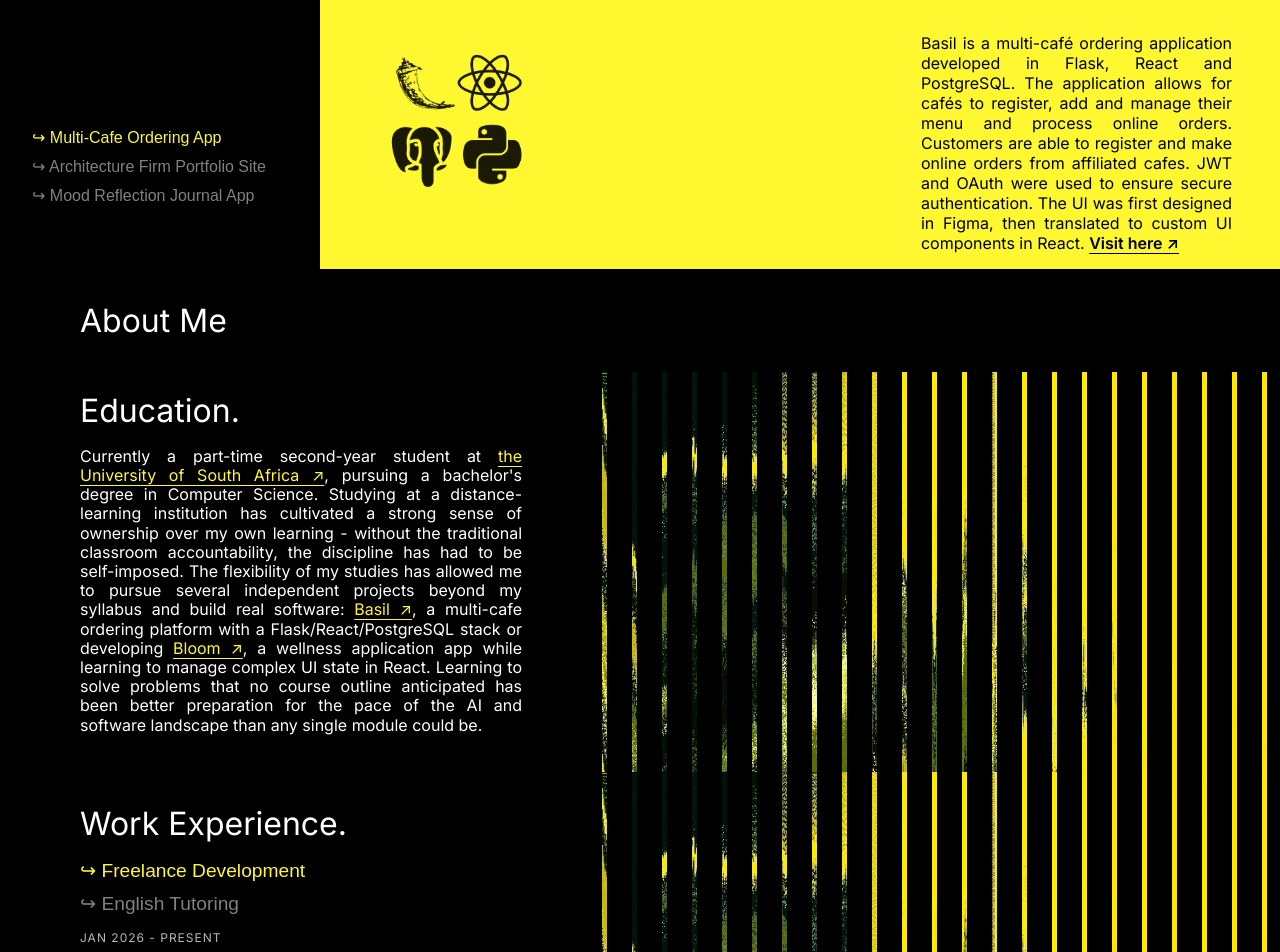
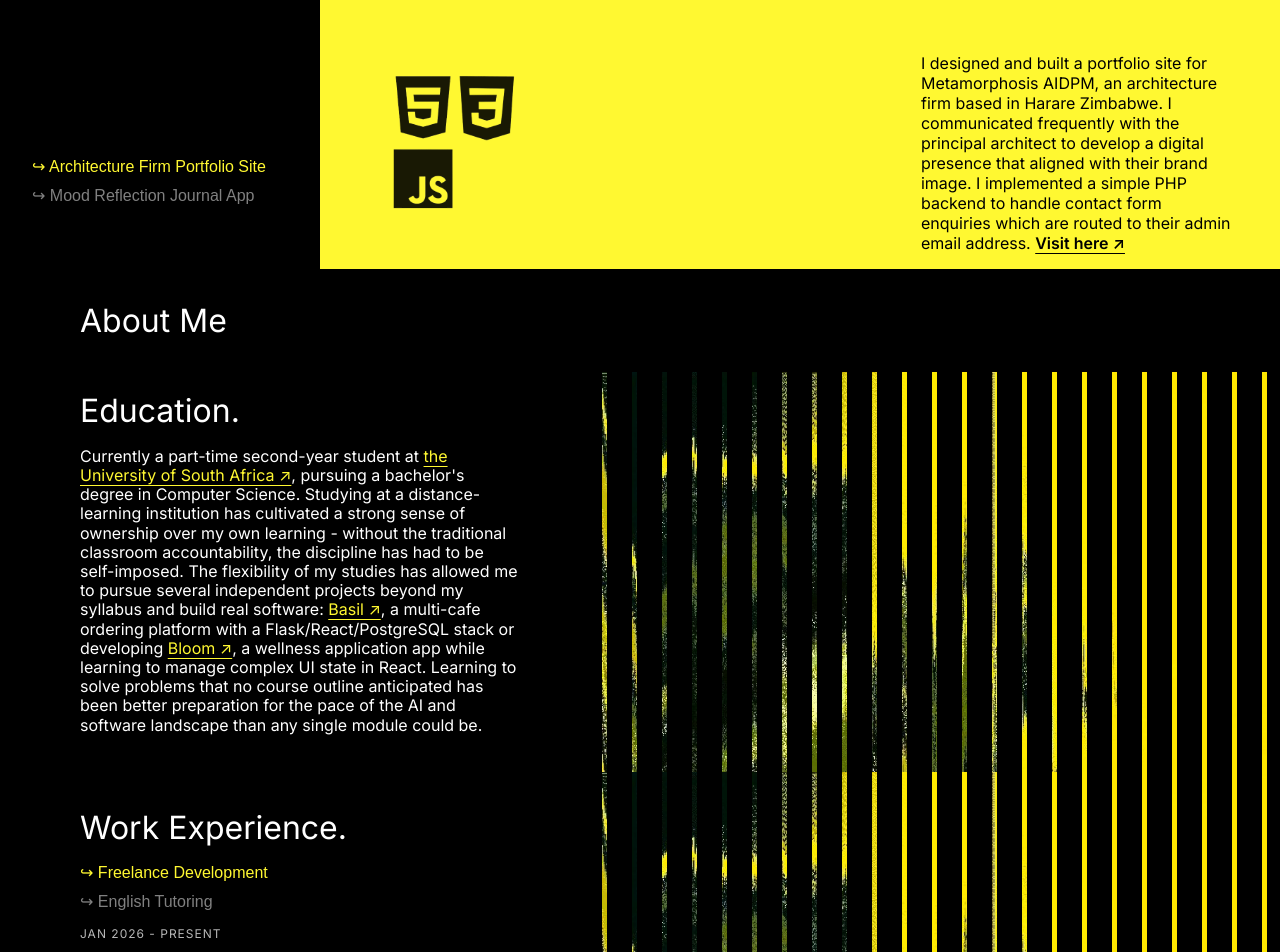
Before and after one commit to keiomarah/portfolio-site, a React (Vite) app: page / in a window 1280 px wide. Shown: the part 1260-2212 px from the top of the page. Built offline with nearby package versions, Linux system fonts and the light colour scheme.

Commit message:
Update environmental variables

```diff
--- a/src/App.jsx
+++ b/src/App.jsx
@@ -15,8 +15,8 @@ import { faBars } from "@fortawesome/free-solid-svg-icons";
 
 const CONTACT_ENDPOINT = "/.netlify/functions/contact";
 const projects = [
-  {
-    id: 1,
+  /*{
+    id: 3,
     name: "Multi-Cafe Ordering App",
     description: `
     Basil is a multi-café ordering application developed in Flask,
@@ -29,9 +29,8 @@ const projects = [
     image: cafeMock,
     stack: reactFlaskPostLogo,
     link: "",
-  },
-  {
-    id: 2,
+  }*/ {
+    id: 1,
     name: "Architecture Firm Portfolio Site",
     description: `
     I designed and built a portfolio site for Metamorphosis AIDPM, an architecture
@@ -44,7 +43,7 @@ const projects = [
     link: "https://metamorphosis.co.zw/",
   },
   {
-    id: 3,
+    id: 2,
     name: "Mood Reflection Journal App",
     description: `
     Bloom is a full-stack mood reflection and journal web application I
--- a/src/index.css
+++ b/src/index.css
@@ -192,7 +192,7 @@ h2 {
 
 .project-description {
   font-size: 1rem;
-  text-align: justify;
+  text-align: left;
   width: 36%;
 }
 .projects-tabs-container {
@@ -272,7 +272,7 @@ h2 {
 }
 
 .work-tab {
-  font-size: 1.2rem;
+  font-size: 1rem;
 }
 
 .projects-tabs-container {
@@ -325,7 +325,7 @@ h2 {
   line-height: 1.2;
 
   margin-bottom: 0;
-
+  text-align: left;
   display: flex;
   justify-content: space-between;
   background-color: black;
@@ -388,7 +388,7 @@ h2 {
 }
 
 .about-card-text p {
-  text-align: justify;
+  text-align: left;
 }
 
 .about-image {
```
